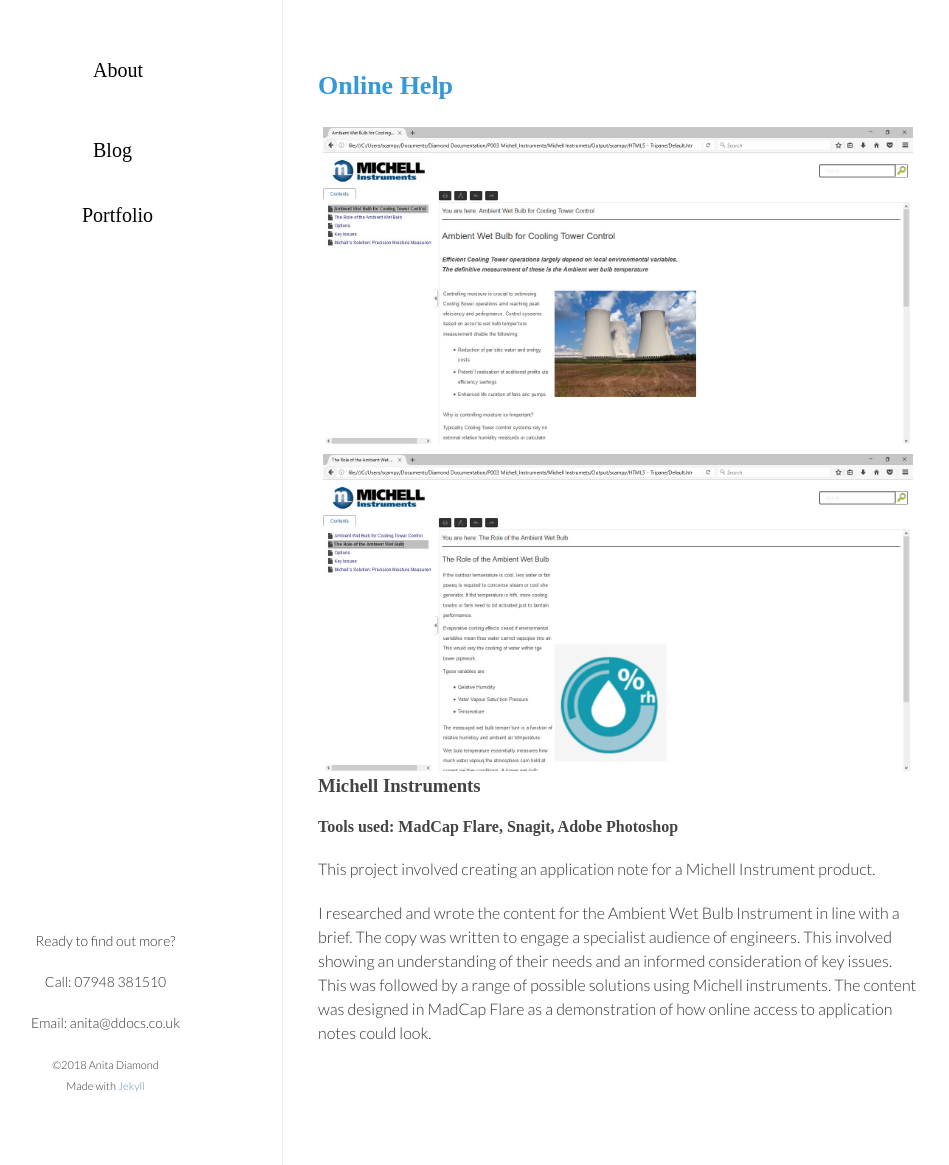
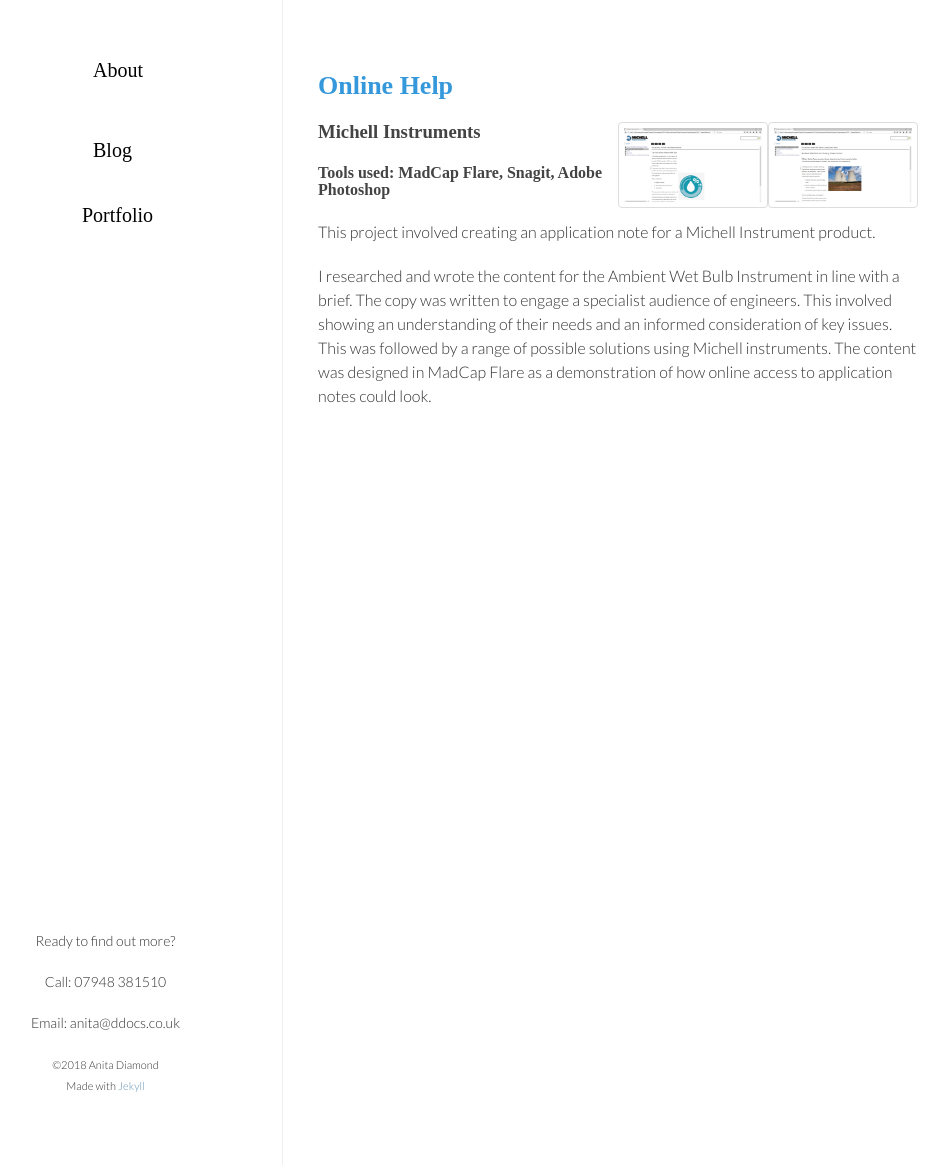
Before and after one commit to ddocs/ddocs.github.io, a Jekyll site: the page built from portfolio/help.html, in a window 1280 px wide and 1165 px high. Shown: the whole window, without its empty margins (197-1146 px from the left). Built offline with Jekyll 4.4.1, drawn with Linux system fonts in a browser that asks for light colours; nearby versions of some CDN libraries; some web fonts are replaced.

Commit message:
converted images to thumbnails

```diff
--- a/portfolio/help.html
+++ b/portfolio/help.html
@@ -3,17 +3,19 @@
 title: Portfolio
 ---
 <head>
+<style>
+    img {
+    border: 1px solid #ddd;
+    border-radius: 4px;
+    padding: 5px;
+    width: 150px;
+}
 
-    <script type="text/javascript">
-        $(document).ready(function() {
-            $('#slider1').bxSlider({
-                auto: true,
-                pager: true,
-                slideWidth: 800,
-                captions: false
-            });
-        });
-    </script>
+img:hover {
+    box-shadow: 0 0 2px 1px rgba(0, 140, 186, 0.5);
+}
+    </style>
+
 </head>
 
 <body>
@@ -23,10 +25,14 @@
 
             <h2> Online Help </a></h2>
 
-            <img src="/img/Michell-screenshots/1.jpg" title="Application note screenshot" />
+           <a href="/img/Michell-screenshots/1.jpg">
+               <img src="/img/Michell-screenshots/1.jpg" title="Application note screenshot">
+            </a>
 
 
-            <img src="/img/Michell-screenshots/2.jpg" title="Application note screenshot" />
+           <a href="/img/Michell-screenshots/2.jpg">
+               <img src="/img/Michell-screenshots/2.jpg" title="Application note screenshot">
+            </a>
 
 
 <h3> Michell Instruments </h3>
```
